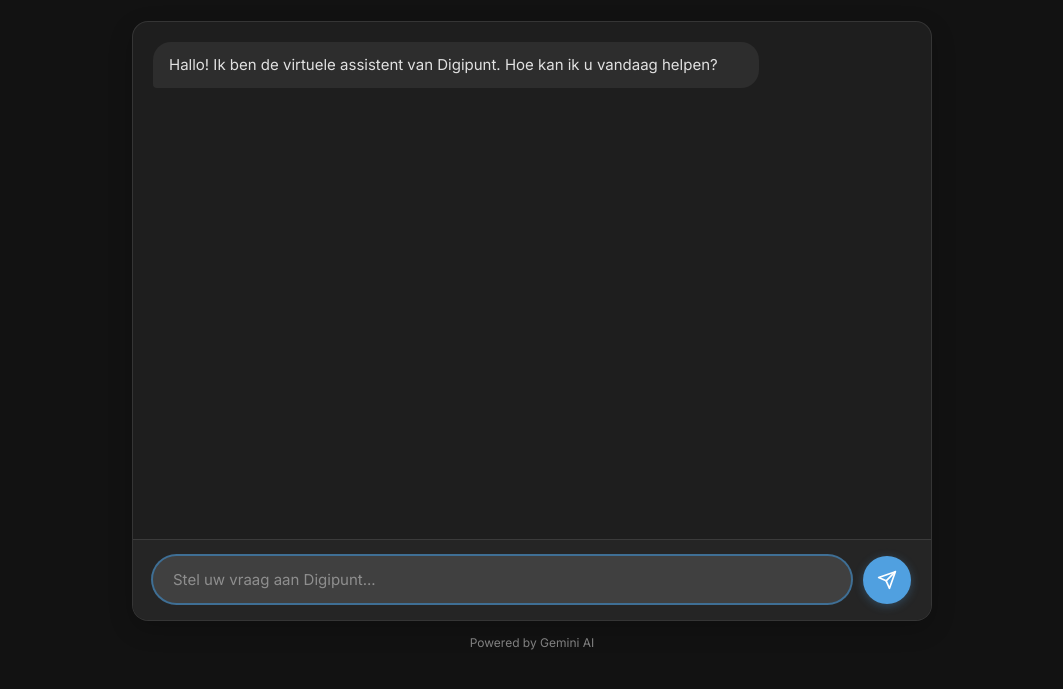
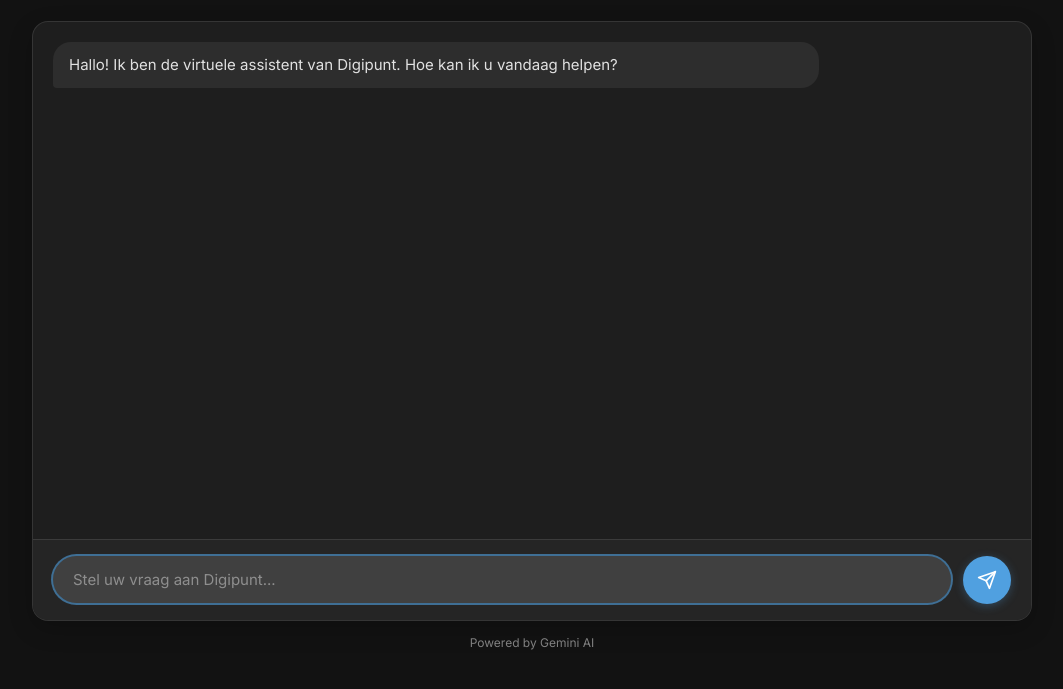
Before and after one commit to FNXBoedie/digibasetest, a plain HTML site: page index.html in a window 1280 px wide. Shown: the part 109-798 px from the top of the page, without its empty margins (108-1171 px from the left). Drawn offline with Linux system fonts and the light colour scheme.

Commit message:
Update index.html

```diff
--- a/index.html
+++ b/index.html
@@ -22,7 +22,7 @@
             --shadow: 0 8px 24px rgba(0, 0, 0, 0.2);
             --user-message: var(--primary); /* User messages use new primary */
             --bot-message: #2d2d2d;
-            --container-width: 800px;
+            --container-width: 1000px;
             --border-radius: 16px;
             --input-radius: 24px;
         }
```
